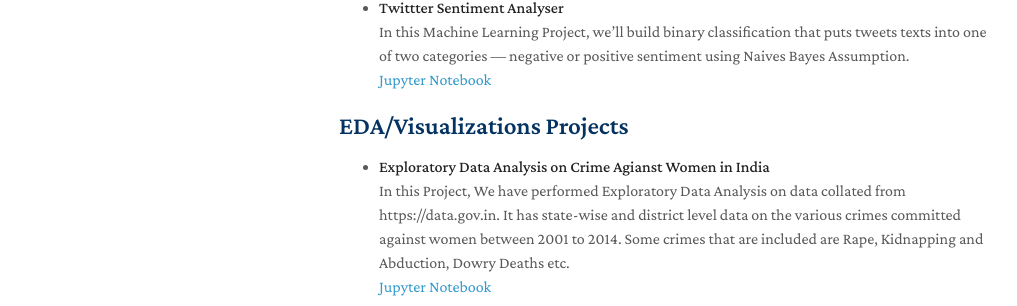
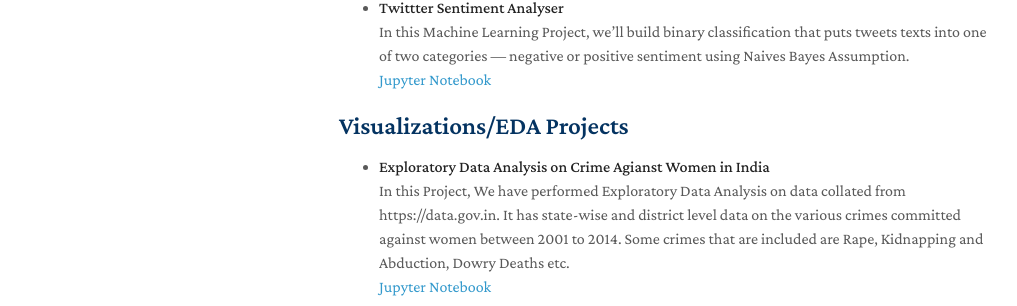
Before and after one commit to llavkush/Data-Science-Portfolio, a Jekyll site: the page built from index.md, in a window 1280 px wide and 1117 px high. Shown: the part 522-828 px from the top of the window, without its empty margins (131-1148 px from the left). Built offline with Jekyll 4.4.1, drawn with Linux system fonts in a browser that asks for light colours; nearby versions of some CDN libraries; a style sheet for code colours, icons or effects is not loaded; our own code applies the rules of GitHub Pages for plain Markdown files.

```diff
--- a/index.md
+++ b/index.md
@@ -26,7 +26,7 @@ Passionate about making machine learn and make world a happy place.
 <br>[Jupyter Notebook](https://github.com/llavkush/HelloWorld/blob/master/Twitter_Sentiment_Analyzer%20(1).ipynb)
 
 
-## EDA/Visualizations Projects
+## Visualizations/EDA Projects
 - **Exploratory Data Analysis on Crime Agianst Women in India**
 <br>In this Project, We have performed Exploratory Data Analysis on data collated from https://data.gov.in. It has state-wise and district level data on the various crimes committed against women between 2001 to 2014. Some crimes that are included are Rape, Kidnapping and Abduction, Dowry Deaths etc.
 <br>[Jupyter Notebook](https://github.com/llavkush/HelloWorld/blob/master/Exploratory_Data_Analysis_on_Crime_Agianst_Women_in_India.ipynb)
```
